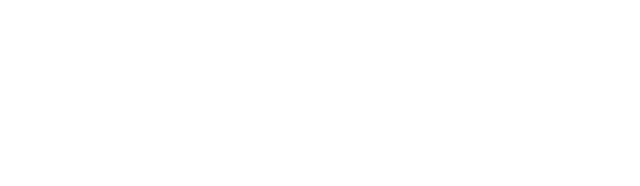
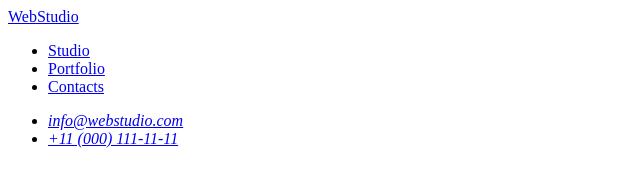
Before and after one commit to yevgen-94/goit-markup-hw-01, a plain HTML site: page index.html in a window 1280 px wide. Shown: the whole page, without its empty margins (0-640 px from the left). Drawn offline with Linux system fonts and the light colour scheme.

Commit message:
add markup header

```diff
--- a/index.html
+++ b/index.html
@@ -3,7 +3,25 @@
   <head>
     <meta charset="UTF-8" />
     <meta name="viewport" content="width=device-width, initial-scale=1.0" />
-    <title>Document</title>
+    <title>Web Studio</title>
   </head>
-  <body></body>
+  <body>
+    <header>
+      <nav>
+        <a href="./index.html">WebStudio</a>
+        <ul>
+          <li><a href="about.html">Studio</a></li>
+          <li><a href="portfolio.html">Portfolio</a></li>
+          <li><a href="contact.html">Contacts</a></li>
+        </ul>
+      </nav>
+
+      <address>
+        <ul>
+          <li><a href="mailto:info@devstudio.com">info@webstudio.com</a></li>
+          <li><a href="tel:+110001111111">+11 (000) 111-11-11</a></li>
+        </ul>
+      </address>
+    </header>
+  </body>
 </html>
```
